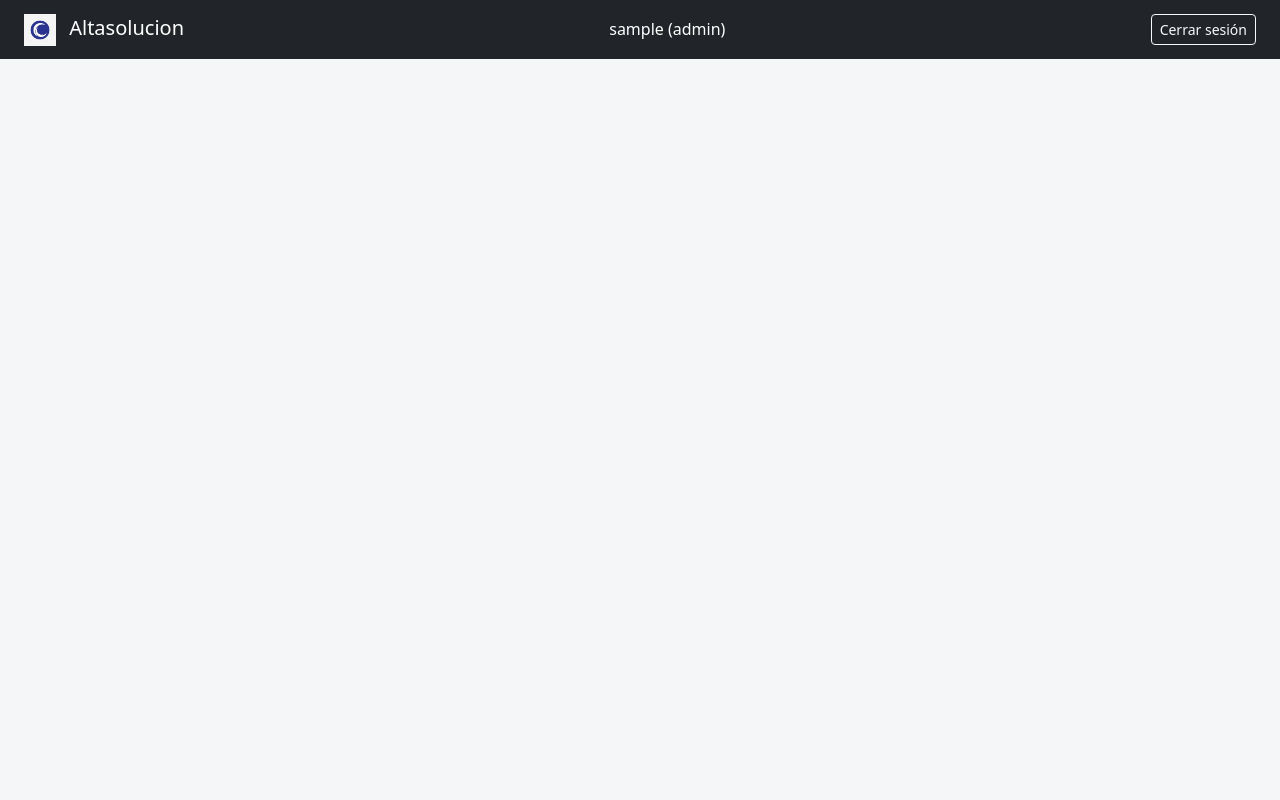
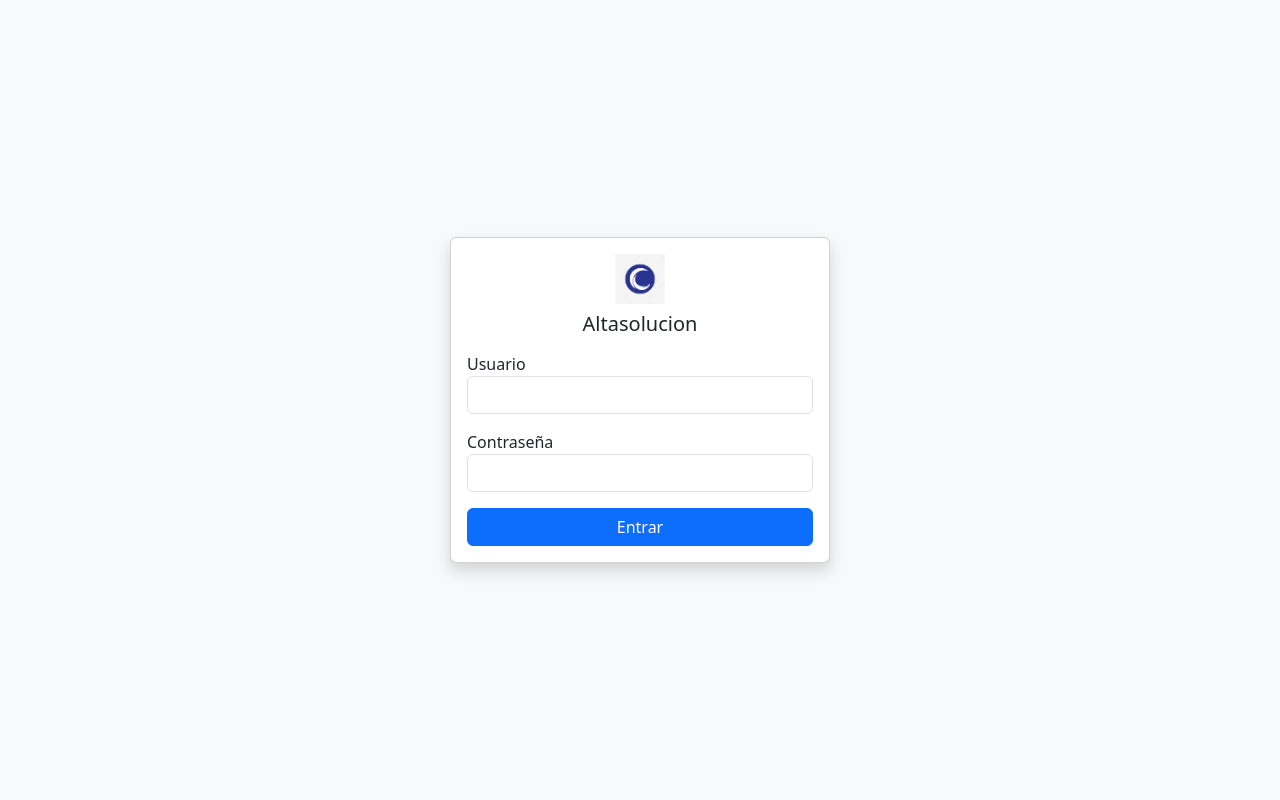
Before and after one commit to epachecoosnaya/Demos_Activities, a Flask app: page /login in a window 1280 px wide. Run offline with Flask 3, Linux system fonts and the light colour scheme; the visitor is signed in with stand-in values (Sample User, id 1).

Commit message:
Update login.html

```diff
--- a/templates/login.html
+++ b/templates/login.html
@@ -1,30 +1,44 @@
-{% extends "base.html" %}
+<!DOCTYPE html>
+<html lang="es">
+<head>
+  <meta charset="UTF-8">
+  <title>Login | {{ empresa }}</title>
 
-{% block contenido %}
-<div class="row justify-content-center">
-    <div class="col-md-4">
-        <div class="card shadow">
+  <link href="https://cdn.jsdelivr.net/npm/bootstrap@5.3.2/dist/css/bootstrap.min.css" rel="stylesheet">
+</head>
+
+<body class="bg-light">
+
+<div class="container d-flex justify-content-center align-items-center" style="height:100vh">
+  <div class="card shadow" style="width:380px">
     <div class="card-body">
-                <h4 class="text-center">Iniciar sesión</h4>
+
+      <div class="text-center mb-3">
+        <img src="/static/{{ logo }}" height="50">
+        <h5 class="mt-2">{{ empresa }}</h5>
+      </div>
+
       <form method="POST">
         <div class="mb-3">
           <label>Usuario</label>
-                        <input type="text" name="usuario" class="form-control" required>
+          <input name="usuario" class="form-control" required>
         </div>
+
         <div class="mb-3">
           <label>Contraseña</label>
           <input type="password" name="password" class="form-control" required>
         </div>
-                    <button class="btn btn-primary w-100">Entrar</button>
+
         {% if error %}
-<div class="alert alert-danger mt-3">
-    {{ error }}
-</div>
+          <div class="alert alert-danger">{{ error }}</div>
         {% endif %}
 
+        <button class="btn btn-primary w-100">Entrar</button>
       </form>
+
     </div>
   </div>
 </div>
-</div>
-{% endblock %}
+
+</body>
+</html>
```
Lines whose indentation alone changed are shown as unchanged.
